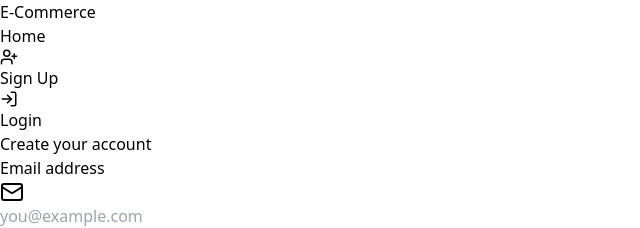
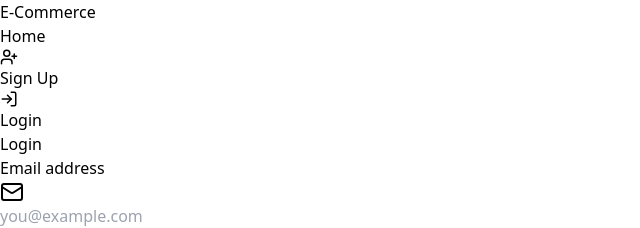
Before and after one commit to Ravshanjohn/e_store, a React (Vite) app in the folder frontend/: page /login in a window 1280 px wide. Shown: the top 228 px of the page, without its empty margins (0-640 px from the left). Built offline with nearby package versions, Linux system fonts and the light colour scheme; no server answers.

Commit message:
Update Login page

```diff
--- a/frontend/src/pages/LogInPage.jsx
+++ b/frontend/src/pages/LogInPage.jsx
@@ -28,7 +28,7 @@ const LoginPage = () => {
 				animate={{ opacity: 1, y: 0 }}
 				transition={{ duration: 0.8 }}
 			>
-				<h2 className='mt-6 text-center text-3xl font-extrabold text-emerald-400'>Create your account</h2>
+				<h2 className='mt-6 text-center text-3xl font-extrabold text-emerald-400'>Login</h2>
 			</motion.div>
 
 			<motion.div
```
